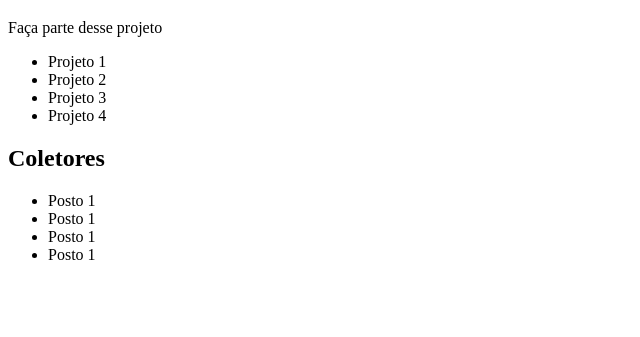
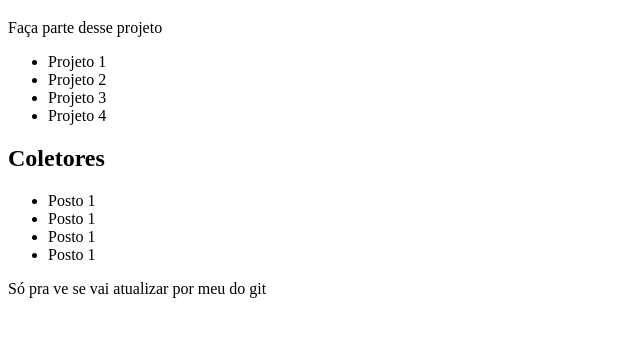
Before and after one commit to PedroZacaz/Cogitere, a plain HTML site: page index.html in a window 1280 px wide. Shown: the part 61-398 px from the top of the page, without its empty margins (0-640 px from the left). Drawn offline with Linux system fonts and the light colour scheme.

Commit message:
Update index.html

```diff
--- a/index.html
+++ b/index.html
@@ -22,6 +22,7 @@
         <li>Posto 1</li>
         <li>Posto 1</li>
     </ul>
+    <p>Só pra ve se vai atualizar por meu do git</p>
     <!--ol>li*5{Cogitere $}-->
 
 </body>
```
